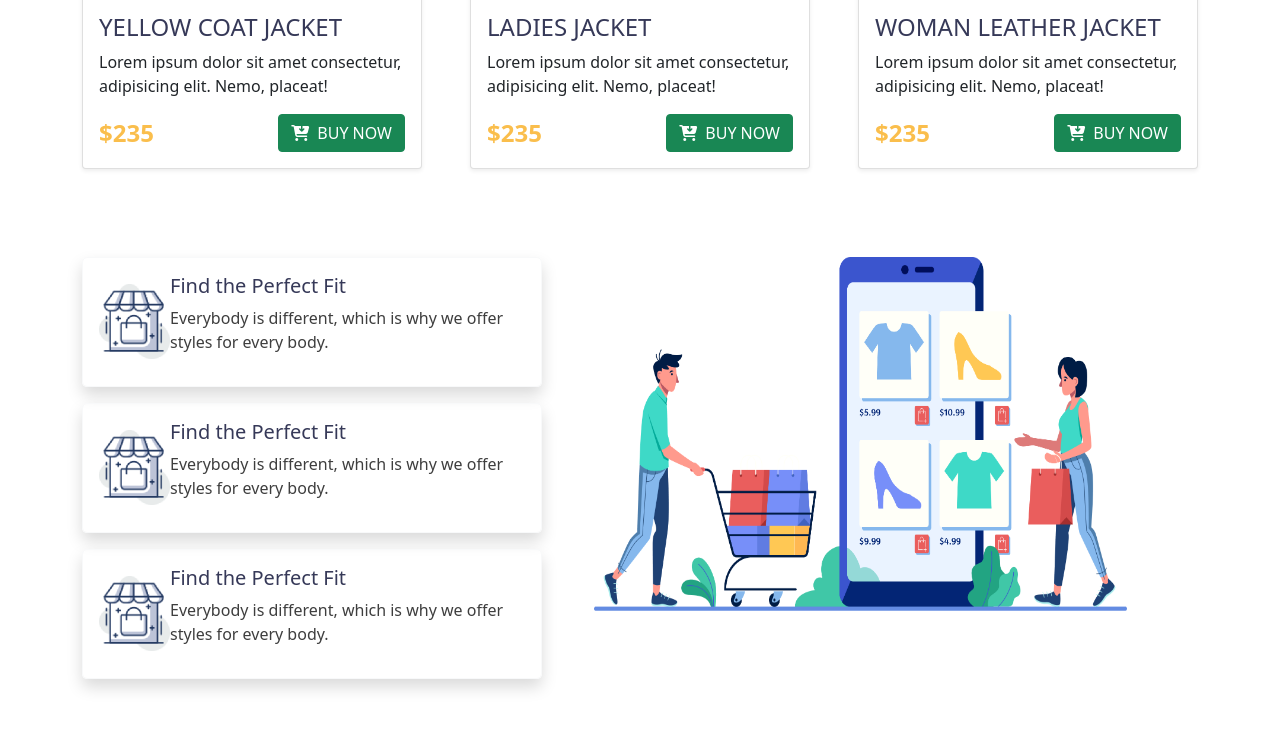
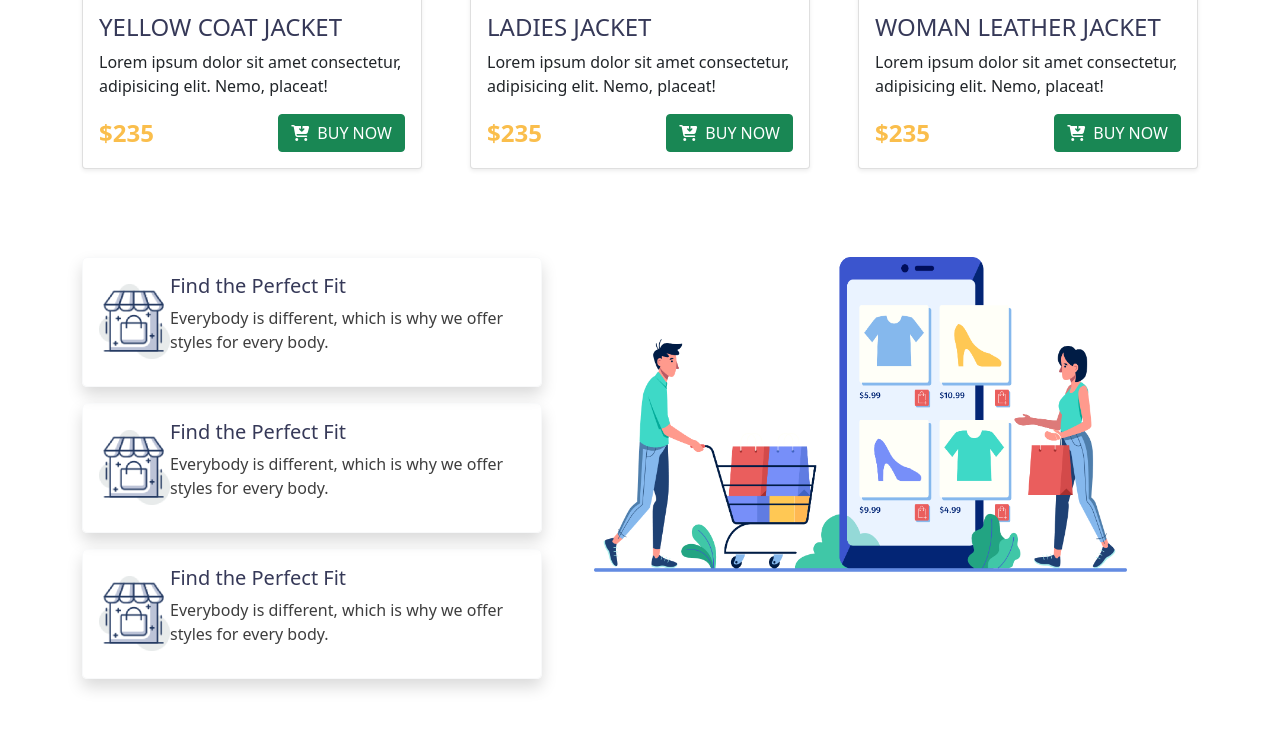
Before and after one commit to nahidplanet/penguin-ecommerce, a plain HTML site: page index.html in a window 1280 px wide. Shown: the part 1792-2521 px from the top of the page. Drawn offline with nearby package versions, Linux system fonts and the light colour scheme.

Commit message:
footer image resize

```diff
--- a/index.html
+++ b/index.html
@@ -426,6 +426,7 @@
                 width="533"
                 height="354"
                 alt="footer-banner"
+                class="img-fluid"
               />
             </div>
           </div>
```
